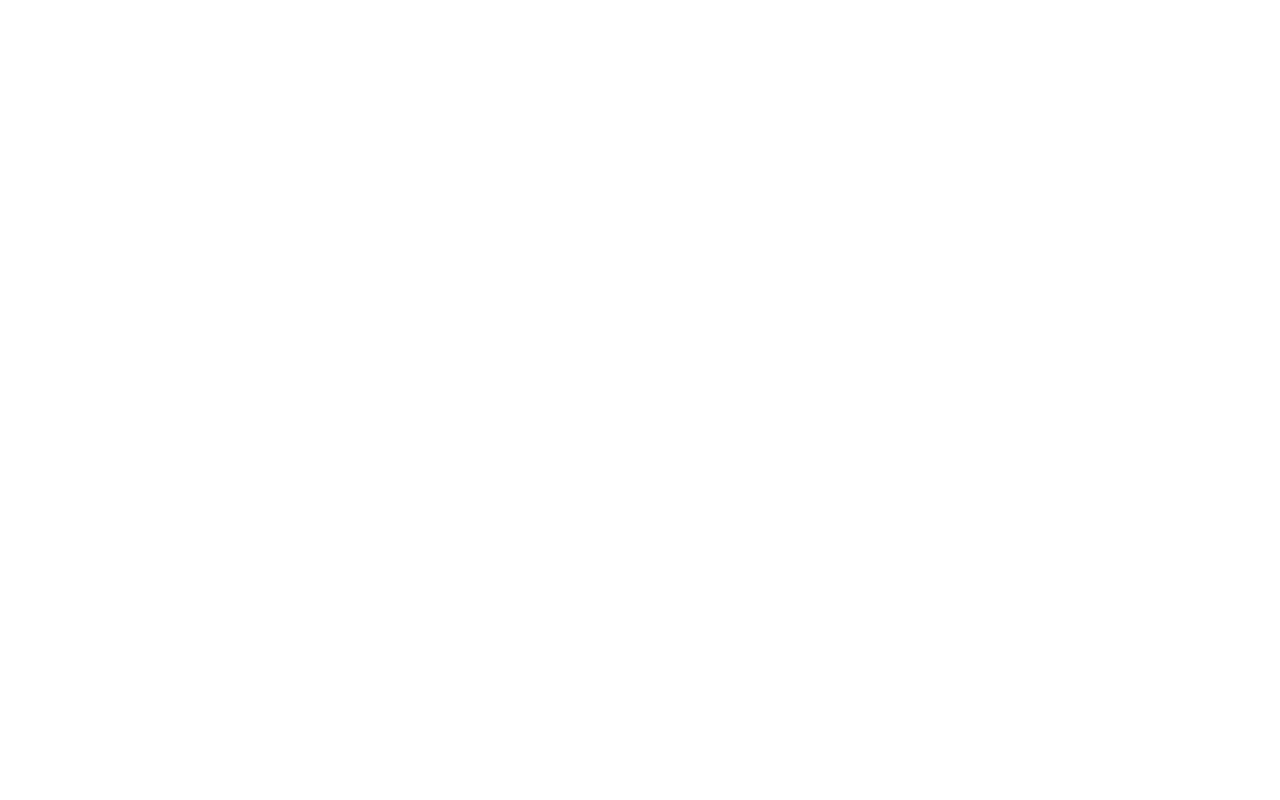
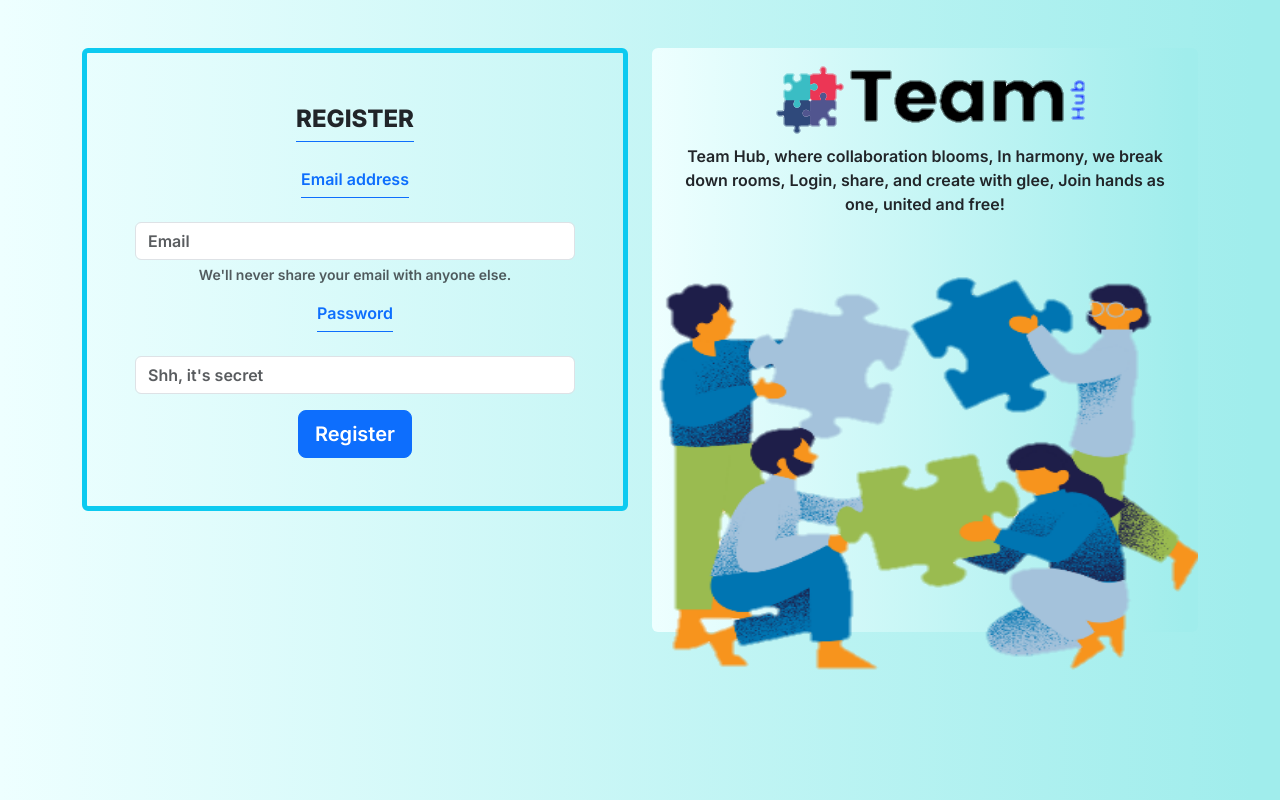
Before and after one commit to PurviSaini/TeamHub, a website: page views/register.html in a window 1280 px wide. Drawn offline with nearby package versions, Linux system fonts and the light colour scheme.

Commit message:
Registeration page UI | route to register

```diff
--- a/index.js
+++ b/index.js
@@ -41,6 +41,10 @@ app.get("/", function (req, res) {
   res.sendFile(__dirname + "/views/login.html");
 });
 
+app.get("/register", (req, res) => {
+  res.sendFile(__dirname + "/views/register.html");
+});
+
 app.listen(80, function () {
   console.log("Your app is listening on port " + 80);
 });
--- a/views/register.html
+++ b/views/register.html
@@ -0,0 +1,62 @@
+<!DOCTYPE html>
+<html lang="en">
+<head>
+    <title>Register | TeamHub</title>
+    <!-- google fonts -->
+    <link rel="preconnect" href="https://fonts.googleapis.com">
+    <link rel="preconnect" href="https://fonts.gstatic.com" crossorigin>
+    <link href="https://fonts.googleapis.com/css2?family=Cookie&family=Inter:wght@600;800&display=swap" rel="stylesheet">
+    <!-- linking bootstrap -->
+    <link href="https://cdn.jsdelivr.net/npm/bootstrap@5.3.0/dist/css/bootstrap.min.css" rel="stylesheet" integrity="sha384-9ndCyUaIbzAi2FUVXJi0CjmCapSmO7SnpJef0486qhLnuZ2cdeRhO02iuK6FUUVM" crossorigin="anonymous">
+    <link rel="stylesheet" href="/public/login.css">
+</head>
+<body>
+    <div class="container my-5 text-center">
+        <div class="row">
+          <div class="col">
+            <form class="container border border-info rounded border-5 p-5"  id="registerForm">
+                <div class="mb-3">
+                    <h3 class="bold-text mb-2 "> <span class="h4 pb-2 mb-4 border-bottom border-primary bold-text">REGISTER</span>  </h3> <br>
+                  <label for="email" class="form-label h6 pb-2 mb-4 text-primary border-bottom border-primary">Email address</label>
+                  <input type="email" class="form-control" id="email" aria-describedby="emailHelp" placeholder="Email" required>
+                  <div id="emailHelp" class="form-text">We'll never share your email with anyone else.</div>
+                </div>
+                <div class="mb-3">
+                  <label for="password" class="form-label h6 pb-2 mb-4 text-primary border-bottom border-primary">Password</label>
+                  <input type="password" class="form-control" id="password" placeholder="Shh, it's secret" required>
+                </div>
+                <button type="submit" class="btn btn-primary btn-lg">Register</button>
+              </form>
+
+          </div>
+          <div class="col">
+            <div class="card border-0">
+                <div class="card-body">
+                <h5 class="card-title">
+                <img src="/public/img/logo.png" alt="Team hub logo">
+                </h5>
+                  <p class="card-text">Team Hub, where collaboration blooms, In harmony, we break down rooms, Login, share, and create with glee, Join hands as one, united and free!</p>
+                </div>
+                <div id="float">
+                <img src="/public/img/register.png" class="card-img-bottom" alt="login to your account" height="400rem">
+            </div>
+              </div>
+          </div>
+        </div>
+      </div>
+
+    <!-- linking bootstrap -->
+    <script src="https://cdn.jsdelivr.net/npm/bootstrap@5.3.0/dist/js/bootstrap.bundle.min.js" integrity="sha384-geWF76RCwLtnZ8qwWowPQNguL3RmwHVBC9FhGdlKrxdiJJigb/j/68SIy3Te4Bkz" crossorigin="anonymous"></script>
+
+
+    <!-- original code -->
+    <!-- <h1>Register</h1>
+    <form id="registerForm">
+        <input type="email" id="email" placeholder="email" required> <br><br>
+        <input type="password" id="password" placeholder="Shh, it's secret" required> <br><br>
+        <input type="submit" value="register">
+    </form> -->
+    <!-- linking js file -->
+    <script src="/public/register.js"></script>
+</body>
+</html>
```
Also changed, not shown: views/login.html (+2 -2 lines).
